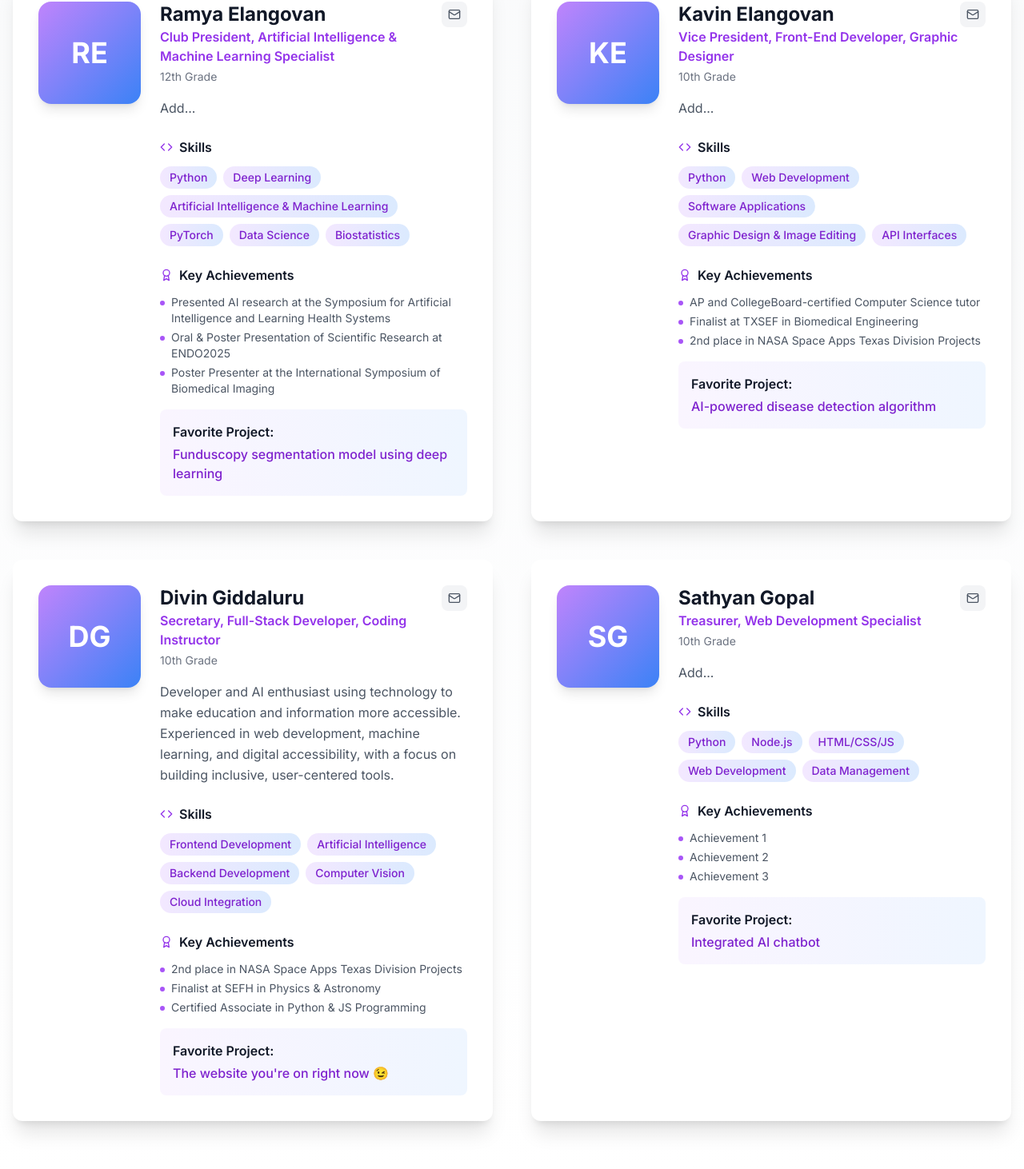
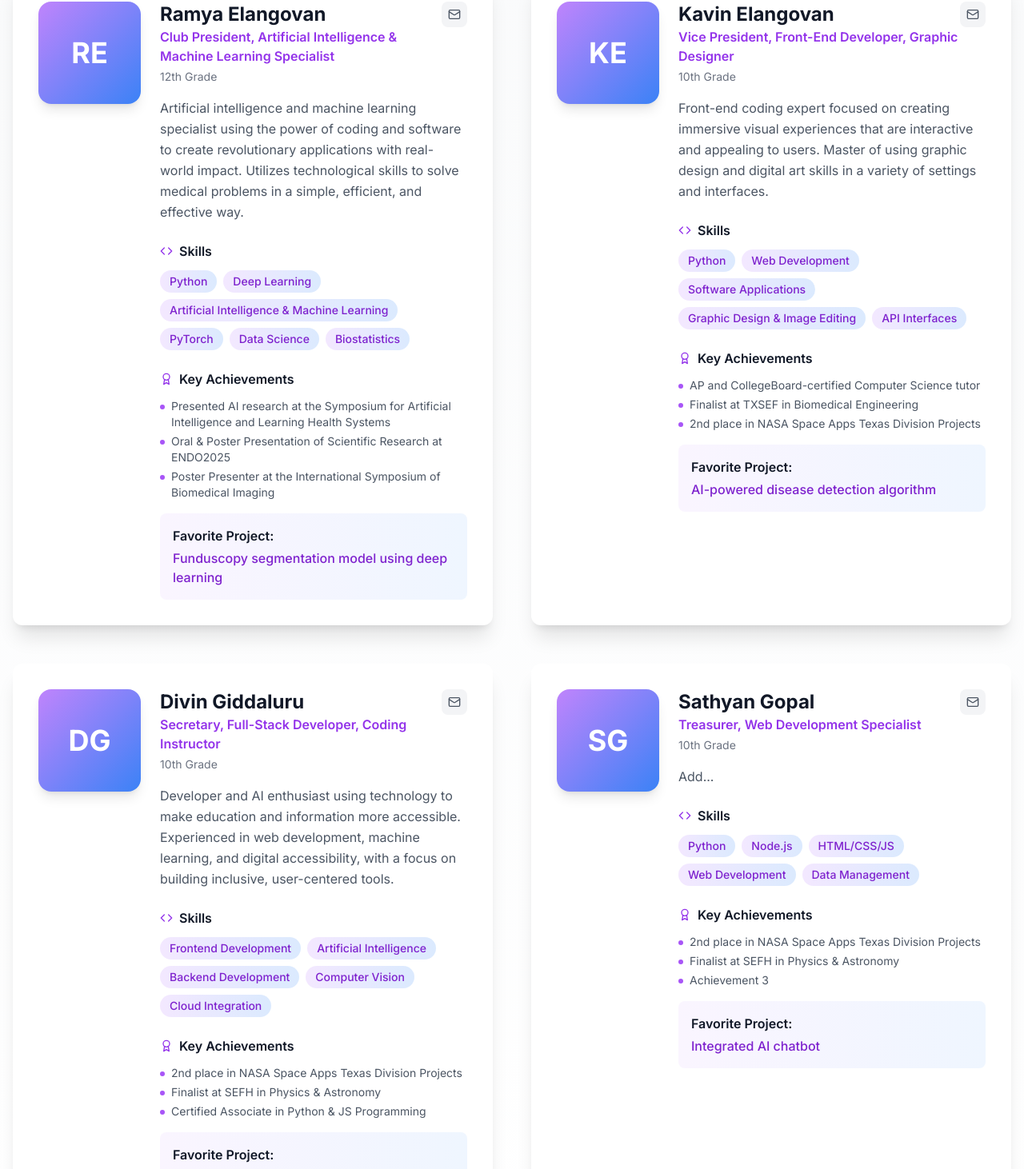
Before and after one commit to programmingcvhs/programmingcvhs.github.io, a Next.js app: page /team in a window 1280 px wide. Shown: the part 940-2402 px from the top of the page at 80% size. Built offline with nearby package versions, Linux system fonts and the light colour scheme.

Commit message:
Update page.tsx

```diff
--- a/app/team/page.tsx
+++ b/app/team/page.tsx
@@ -11,7 +11,7 @@ const teamMembers = [
     name: "Ramya Elangovan",
     role: "Club President, Artificial Intelligence & Machine Learning Specialist",
     grade: "12th Grade",
-    bio: "Add...",
+    bio: "Artificial intelligence and machine learning specialist using the power of coding and software to create revolutionary applications with real-world impact. Utilizes technological skills to solve medical problems in a simple, efficient, and effective way.",
     skills: ["Python", "Deep Learning", "Artificial Intelligence & Machine Learning", "PyTorch", "Data Science", "Biostatistics"],
     image: "/api/placeholder/400/400",
     achievements: ["Presented AI research at the Symposium for Artificial Intelligence and Learning Health Systems", "Oral & Poster Presentation of Scientific Research at ENDO2025", "Poster Presenter at the International Symposium of Biomedical Imaging"],
@@ -25,7 +25,7 @@ const teamMembers = [
     name: "Kavin Elangovan",
     role: "Vice President, Front-End Developer, Graphic Designer",
     grade: "10th Grade",
-    bio: "Add...",
+    bio: "Front-end coding expert focused on creating immersive visual experiences that are interactive and appealing to users. Master of using graphic design and digital art skills in a variety of settings and interfaces.",
     skills: ["Python", "Web Development", "Software Applications", "Graphic Design & Image Editing", "API Interfaces"],
     image: "/api/placeholder/400/400",
     achievements: ["AP and CollegeBoard-certified Computer Science tutor", "Finalist at TXSEF in Biomedical Engineering", "2nd place in NASA Space Apps Texas Division Projects"],
@@ -56,7 +56,7 @@ const teamMembers = [
     bio: "Add...",
     skills: ["Python", "Node.js", "HTML/CSS/JS", "Web Development", "Data Management"],
     image: "/api/placeholder/400/400",
-    achievements: ["Achievement 1", "Achievement 2", "Achievement 3"],
+    achievements: ["2nd place in NASA Space Apps Texas Division Projects", "Finalist at SEFH in Physics & Astronomy", "Achievement 3"],
     social: {
       email: "s1885796@online.houstonisd.org"
     },
```
